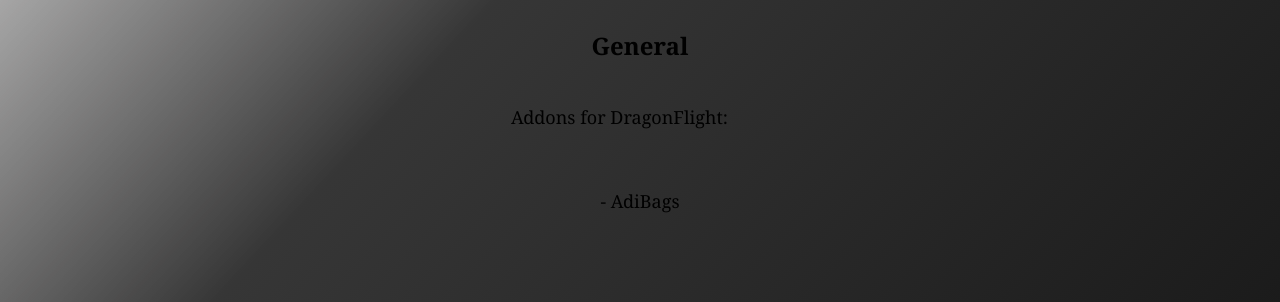
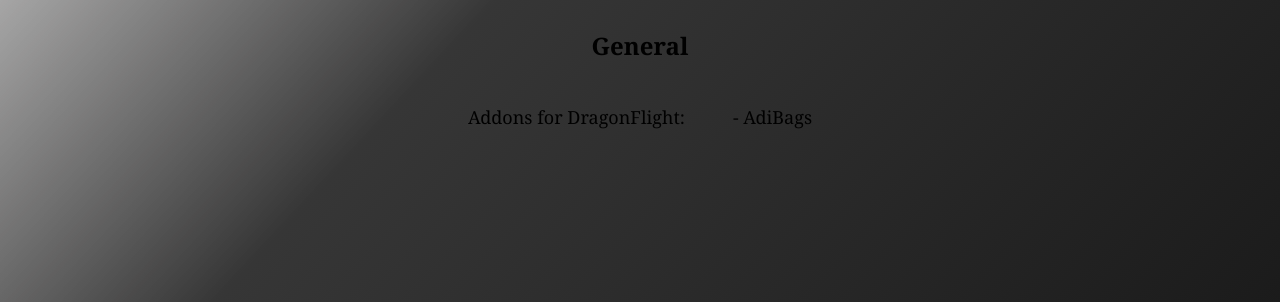
Before and after one commit to SEguild/seguild.github.io, a Jekyll site: the page addons/addons.html, which Jekyll copies as it is, in a window 1280 px wide. Shown: the part 125-427 px from the top of the page. Built offline with Jekyll 4.4.1, drawn with Linux system fonts in a browser that asks for light colours.

Commit message:
changed flexrow style

```diff
--- a/css/stylesheet.css
+++ b/css/stylesheet.css
@@ -57,11 +57,8 @@ html {
     flex-direction: row;
     flex-wrap: wrap;
     justify-content: space-evenly;
-    align-content: center;
-    align-items: center;
     align-self: center;
     gap: 1.5rem;
-    max-width: 85%;
 }
 .large {
     font-size: large;
```
